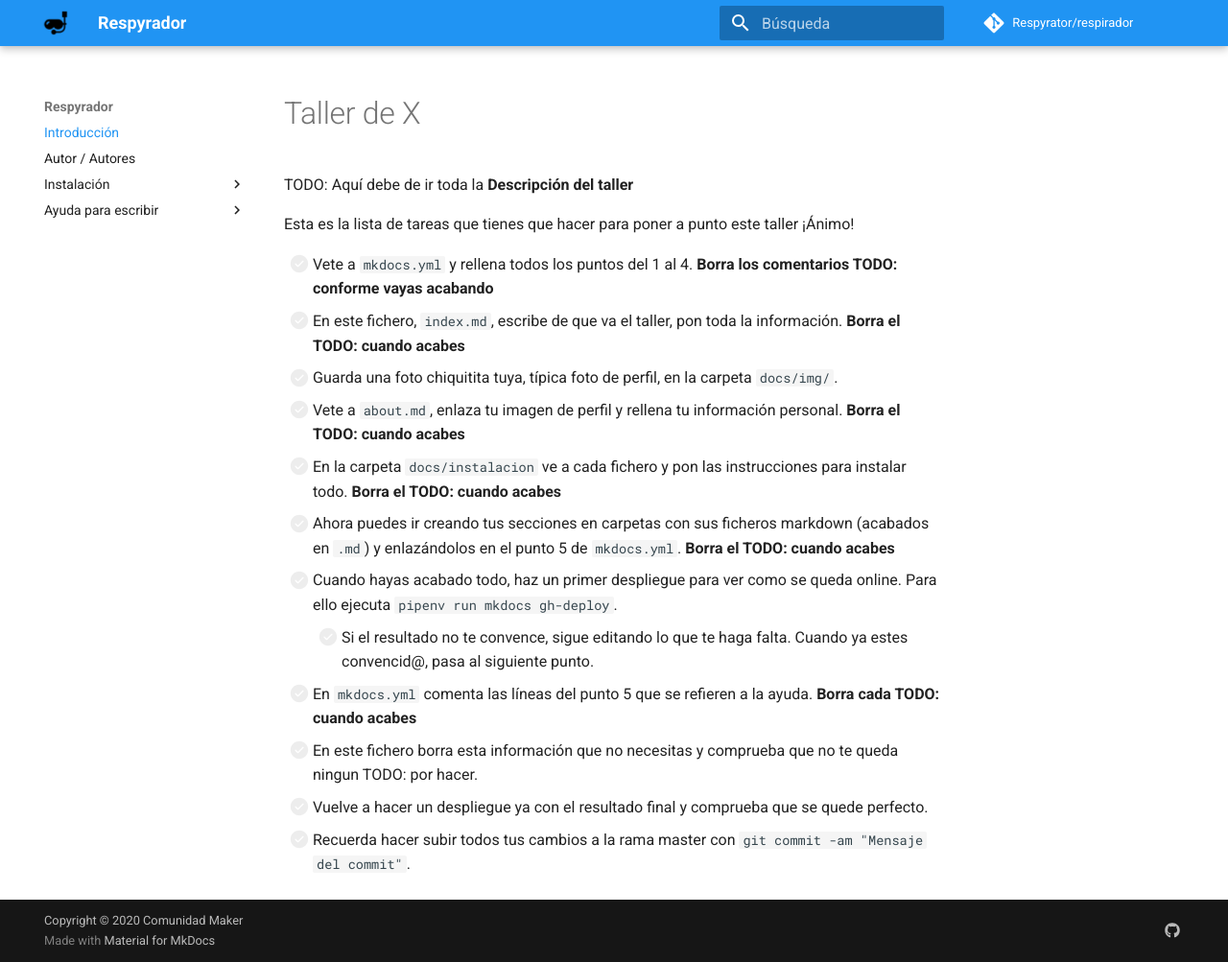
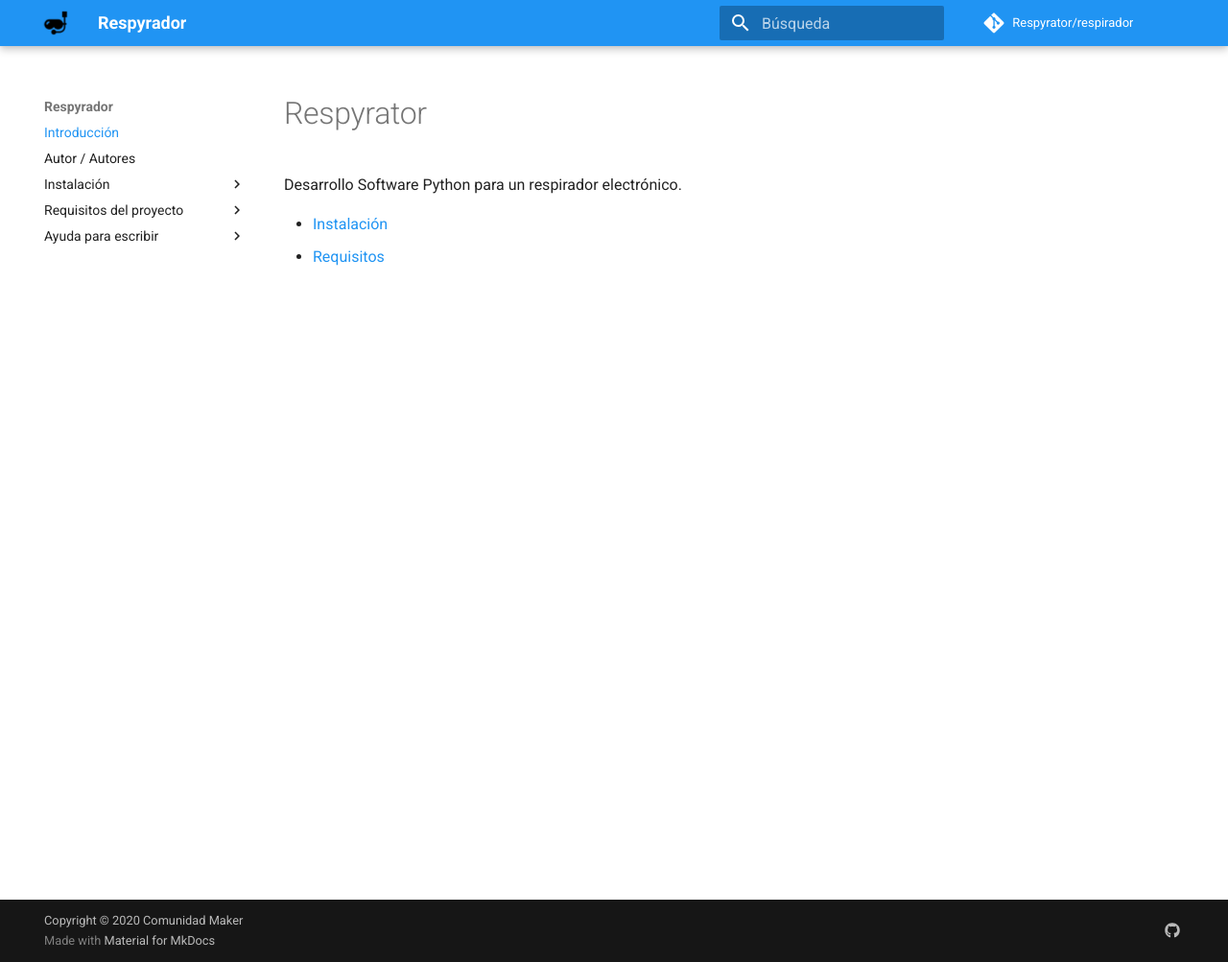
Before and after one commit to Respyrator/Respyrator.github.io, an MkDocs documentation site: the page built from docs/index.md, in a window 1280 px wide and 1003 px high. Shown: the whole window at 96% size. Built offline with MkDocs 1.6.1 and Material for MkDocs 9.7.7, drawn with Linux system fonts in a browser that asks for light colours; comment, search, counter and statistics services are not loaded.

Commit message:
ejemplo de documentacion para jj

```diff
--- a/docs/index.md
+++ b/docs/index.md
@@ -1,18 +1,6 @@
-# Taller de X
+# Respyrator
 
-TODO: Aquí debe de ir toda la **Descripción del taller**
+Desarrollo Software Python para un respirador electrónico.
 
-Esta es la lista de tareas que tienes que hacer para poner a punto este taller ¡Ánimo!
-
-* [ ] Vete a `mkdocs.yml` y rellena todos los puntos del 1 al 4. **Borra los comentarios TODO: conforme vayas acabando**
-* [ ] En este fichero, `index.md`, escribe de que va el taller, pon toda la información. **Borra el TODO: cuando acabes**
-* [ ] Guarda una foto chiquitita tuya, típica foto de perfil, en la carpeta `docs/img/`.
-* [ ] Vete a `about.md`, enlaza tu imagen de perfil y rellena tu información personal. **Borra el TODO: cuando acabes**
-* [ ] En la carpeta `docs/instalacion` ve a cada fichero y pon las instrucciones para instalar todo. **Borra el TODO: cuando acabes**
-* [ ] Ahora puedes ir creando tus secciones en carpetas con sus ficheros markdown (acabados en `.md`) y enlazándolos en el punto 5 de `mkdocs.yml`. **Borra el TODO: cuando acabes**
-* [ ] Cuando hayas acabado todo, haz un primer despliegue para ver como se queda online. Para ello ejecuta `pipenv run mkdocs gh-deploy`.
-    * [ ] Si el resultado no te convence, sigue editando lo que te haga falta. Cuando ya estes convencid@, pasa al siguiente punto.
-* [ ] En `mkdocs.yml` comenta las líneas del punto 5 que se refieren a la ayuda. **Borra cada TODO: cuando acabes**
-* [ ] En este fichero borra esta información que no necesitas y comprueba que no te queda ningun TODO: por hacer.
-* [ ] Vuelve a hacer un despliegue ya con el resultado final y comprueba que se quede perfecto.
-* [ ] Recuerda hacer subir todos tus cambios a la rama master con `git commit -am "Mensaje del commit"`.
+- [Instalación](instalacion/instalacion.md)
+- [Requisitos]()
--- a/mkdocs.yml
+++ b/mkdocs.yml
@@ -29,7 +29,10 @@ nav:
     - Mac OS: instalacion/macos.md # TODO:
     - Linux: instalacion/linux.md # TODO:
   # Aquí seguirían tus secciones
-  # TODO:
+  - Requisitos del proyecto:
+    - Requisitos: requisitos/requisitos.md
+    - Enviar comandos: requisitos/rx.md
+    - Recibir datos: requisitos/tx.md
   # Por último, comenta estas 4 líneas
   - Ayuda para escribir: # TODO:
     - Notas: ayuda/ayuda.md # TODO:
```
Also changed, not shown: docs/requisitos/requisitos.md (added, +22 -0 lines), docs/requisitos/rx.md (added, +64 -0 lines), docs/requisitos/tx.md (added, +3 -0 lines), docs/img/arquitectura.png (added).
